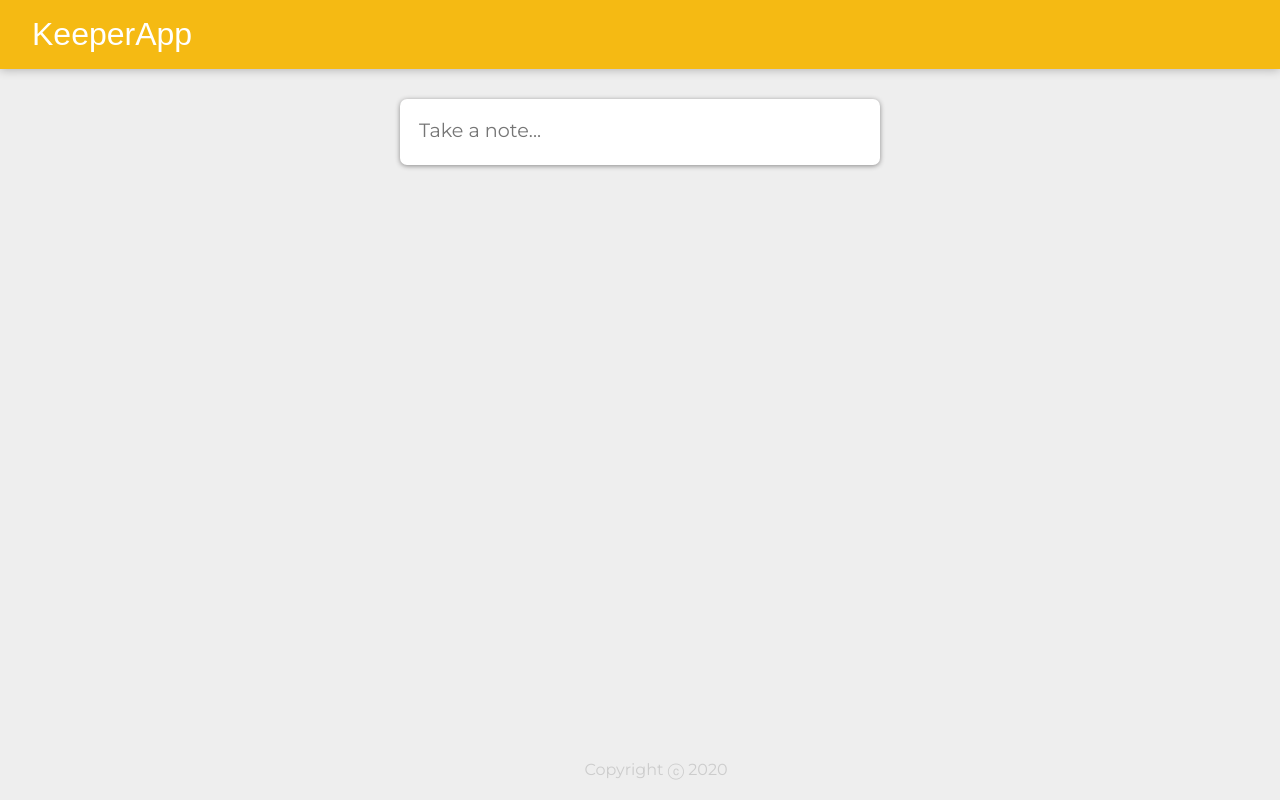
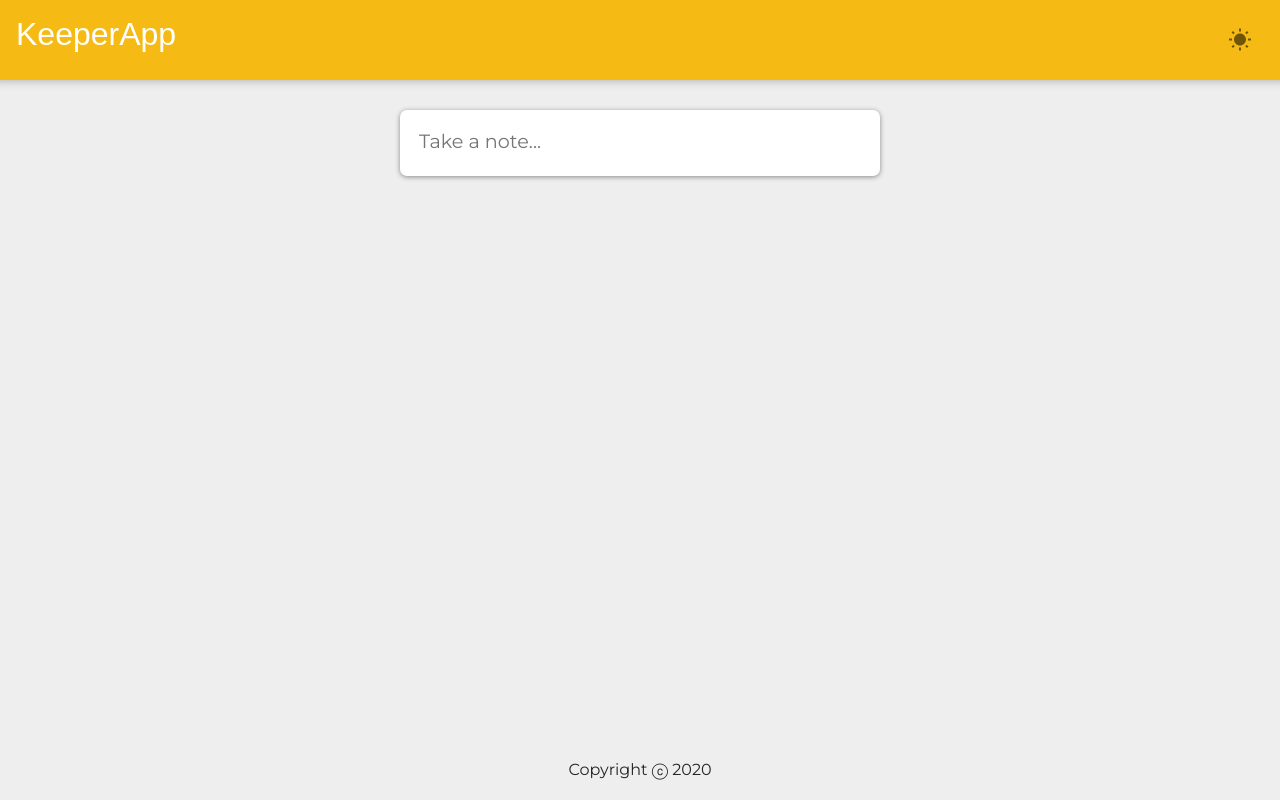
Before and after one commit to TheoBernard97/react-gh-pages, a React (Create React App) app: page / in a window 1280 px wide. Built offline with nearby package versions, Linux system fonts and the light colour scheme; a web font is replaced by a local one.

Commit message:
Feature : Dark Mode

```diff
--- a/src/components/App.jsx
+++ b/src/components/App.jsx
@@ -5,6 +5,7 @@ import Note from "./Note";
 import CreateArea from "./CreateArea";
 
 function App() {
+  const [darkMode, setDarkMode] = React.useState(false);
   const [noteList, setNoteList] = React.useState([]);
 
   function addNote(note) {
@@ -21,9 +22,13 @@ function App() {
     });
   }
 
+  function changeTheme() {
+    setDarkMode(prevTheme => !prevTheme);
+  }
+
   return (
-    <div>
-      <Header />
+    <div className={darkMode === true ? "main-div dark-mode" : "main-div"}>
+      <Header darkMode={darkMode} changeTheme={changeTheme} />
       <CreateArea addNote={addNote} />
       {noteList.map((note, index) => (
         <Note
--- a/src/components/Header.jsx
+++ b/src/components/Header.jsx
@@ -1,9 +1,19 @@
 import React from "react";
+import IconButton from "@material-ui/core/IconButton";
+import WbSunnyIcon from "@material-ui/icons/WbSunny";
+import Brightness2Icon from "@material-ui/icons/Brightness2";
 
-function Header() {
+function Header(props) {
   return (
     <header>
       <h1>KeeperApp</h1>
+      <IconButton
+        onClick={() => {
+          props.changeTheme();
+        }}
+      >
+        {props.darkMode ? <Brightness2Icon /> : <WbSunnyIcon />}
+      </IconButton>
     </header>
   );
 }
--- a/src/index.css
+++ b/src/index.css
@@ -6,12 +6,21 @@
 html {
   font-family: "Montserrat", sans-serif;
 }
+
 body {
+  margin: 0;
+}
+
+.main-div {
+  height: 100vh;
+  width: 100vw;
+  overflow-x: hidden;
   background: #eee;
-  padding: 0 16px;
 }
 
 header {
+  display: flex;
+  justify-content: space-between;
   background-color: #f5ba13;
   margin: auto -16px;
   padding: 16px 32px;
@@ -33,7 +42,7 @@ footer {
 }
 
 footer p {
-  color: #ccc;
+  color: #252525;
 }
 .note {
   background: #fff;
@@ -100,3 +109,40 @@ form.create-note button {
   cursor: pointer;
   outline: none;
 }
+
+/* Dark Theme*/
+
+.main-div.dark-mode {
+  background: #353535;
+}
+
+.dark-mode .note {
+  border: solid 2px #202020;
+  background: #252525;
+  color: #f5ba13;
+  box-shadow: unset;
+}
+
+.dark-mode .create-note {
+  border: solid 2px #202020;
+  background: #252525;
+  box-shadow: unset;
+}
+
+.dark-mode form.create-note input,
+.dark-mode form.create-note textarea {
+  color: #f5ba13;
+  background-color: inherit;
+}
+
+.dark-mode .create-note button {
+  color: #252525;
+}
+
+.dark-mode header h1 {
+  color: #353535;
+}
+
+.dark-mode footer p {
+  color: #ccc;
+}
```
